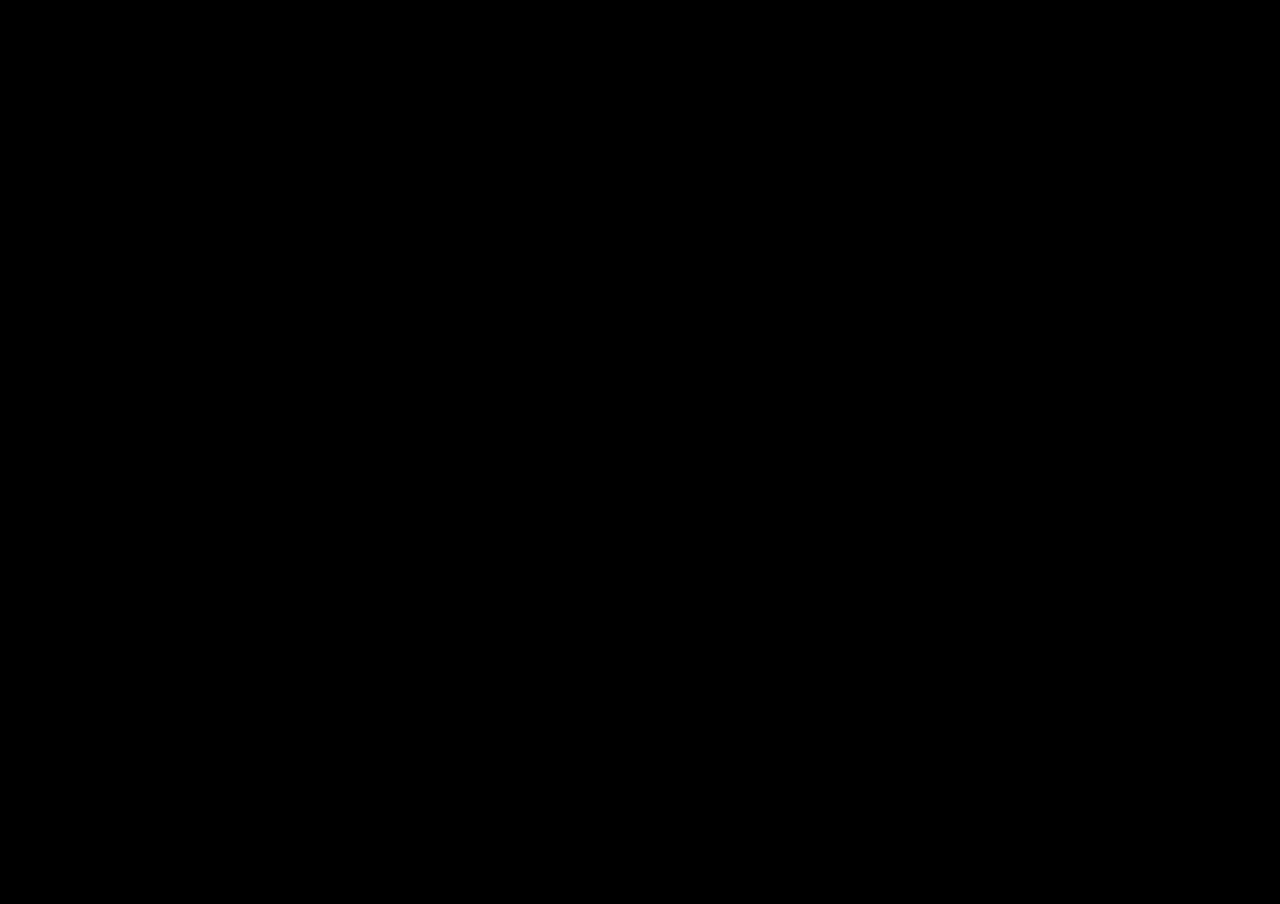
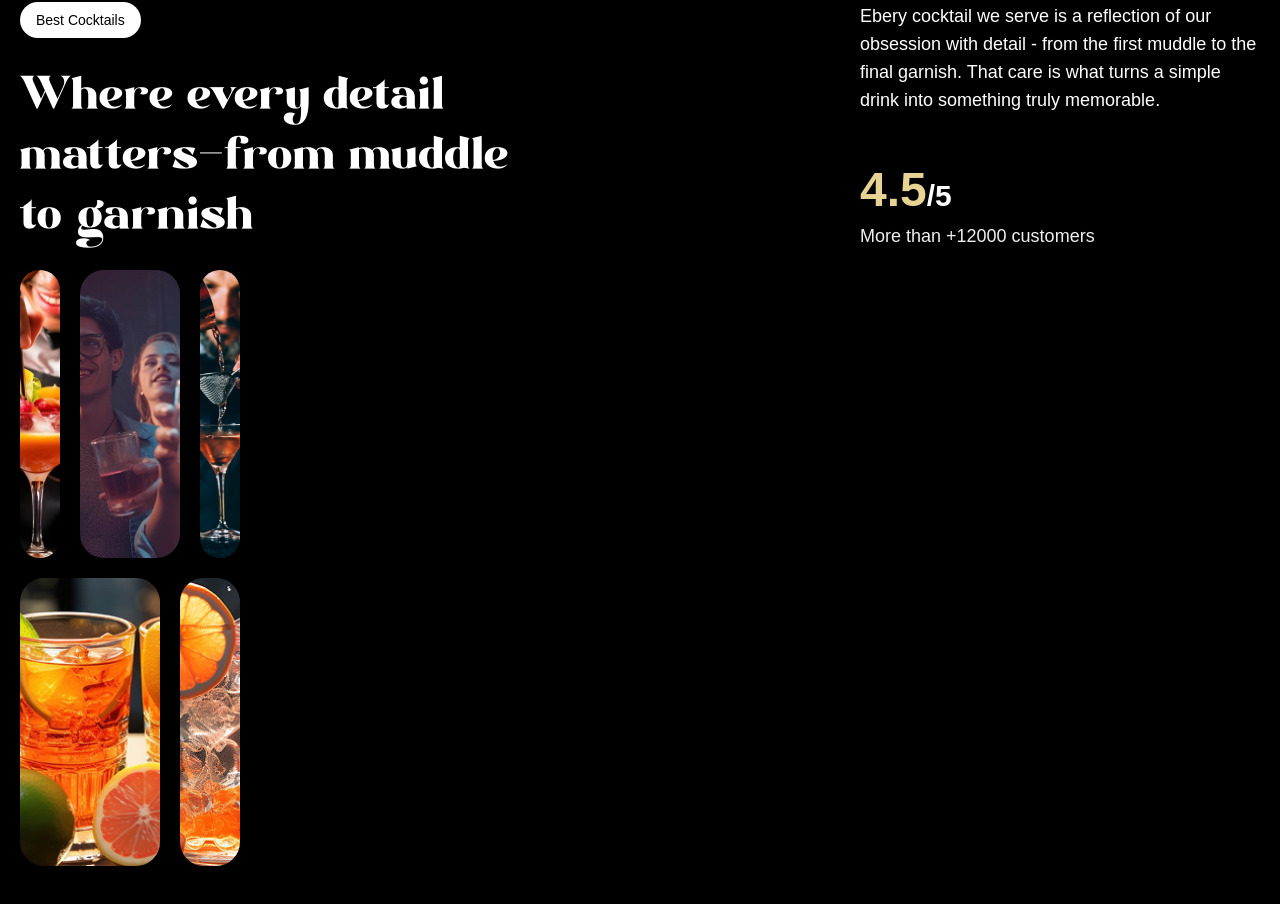
Before and after one commit to krishnag1606/Gsap, a React (Vite) app: page / in a window 1280 px wide. Shown: the part 1710-2614 px from the top of the page. Before the commit the page ends 1600 px from the top, so only its background shows below. Built offline with nearby package versions, Linux system fonts and the light colour scheme; a web font is replaced by a local one.

Commit message:
Implement the about section

```diff
--- a/src/App.jsx
+++ b/src/App.jsx
@@ -3,6 +3,7 @@ import { ScrollTrigger, SplitText } from "gsap/all"
 import Navbar from "./components/Navbar"
 import Hero from "./components/Hero"
 import Cocktails from "./components/Cocktails"
+import About from "./components/About"
 
 gsap.registerPlugin(ScrollTrigger, SplitText)
 
@@ -12,6 +13,7 @@ const App = () => {
       <Navbar />
       <Hero />
       <Cocktails />
+      <About />
     </main>
   )
 }
--- /dev/null
+++ b/src/components/About.jsx
@@ -0,0 +1,99 @@
+import { useGSAP } from "@gsap/react"
+import gsap from "gsap"
+import { SplitText } from "gsap/all"
+
+const About = () => {
+
+    useGSAP(() => {
+
+        const titleSplit = SplitText.create('#about h2', {
+            type: 'words'
+        })
+
+        const scrollTimeline = gsap.timeline({
+            scrollTrigger: {
+                trigger: '#about',
+                start: 'top center'
+            }
+        })
+
+        scrollTimeline
+        .from(titleSplit.words, {
+            opacity: 0,
+            duration: 1,
+            yPercent: 100,
+            ease: 'expo.out',
+            stagger: 0.02
+        })
+        .from(['.top-grid div', '.bottom-grid div'], {
+            opacity: 0,
+            duration: 1,
+            ease: 'power1.inOut',
+            stagger: 0.04,
+        }, '-=0.5')
+
+    })
+
+  return (
+    <>
+        <section id="about">
+            <div className="mb-16 md:px-0 px-5">
+                <div className="content">
+                    <div className="md:col-span-8">
+                        <p className="badge">Best Cocktails</p>
+                        <h2>Where every detail matters<span className="text-white">-</span>from muddle to garnish</h2>
+                    </div>
+
+                    <div className="sub-content">
+                        <p>Ebery cocktail we serve is a reflection of our obsession with detail <span>-</span> from the first muddle to the final garnish. That care is what turns a simple drink into something truly memorable.</p>
+
+                        <div>
+                            <p className="font-bold text-xl md:text-3xl">
+                                <span>4.5</span>/5
+                            </p>
+                            <p className="tet-sm text-white-100">More than +12000 customers</p>
+                        </div>
+                    </div>
+
+                    <div className="top-grid">
+
+                        <div className="md:col-span-3">
+                            <div className="noisy">
+                                <img src="./images/abt1.png" />
+                            </div>
+                        </div>
+
+                        <div className="md:col-span-6">
+                            <div className="noisy">
+                                <img src="./images/abt2.png" />
+                            </div>
+                        </div>
+
+                        <div className="md:col-span-3">
+                            <div className="noisy">
+                                <img src="./images/abt5.png" />
+                            </div>
+                        </div>
+
+                        <div className="md:col-span-8">
+                            <div className="noisy">
+                                <img src="./images/abt3.png" />
+                            </div>
+                        </div>
+
+                        <div className="md:col-span-4">
+                            <div className="noisy">
+                                <img src="./images/abt4.png" />
+                            </div>
+                        </div>
+
+                    </div>
+
+                </div>
+            </div>
+        </section>
+    </>
+  )
+}
+
+export default About
```
Also changed, not shown: src/index.css (indentation only).
